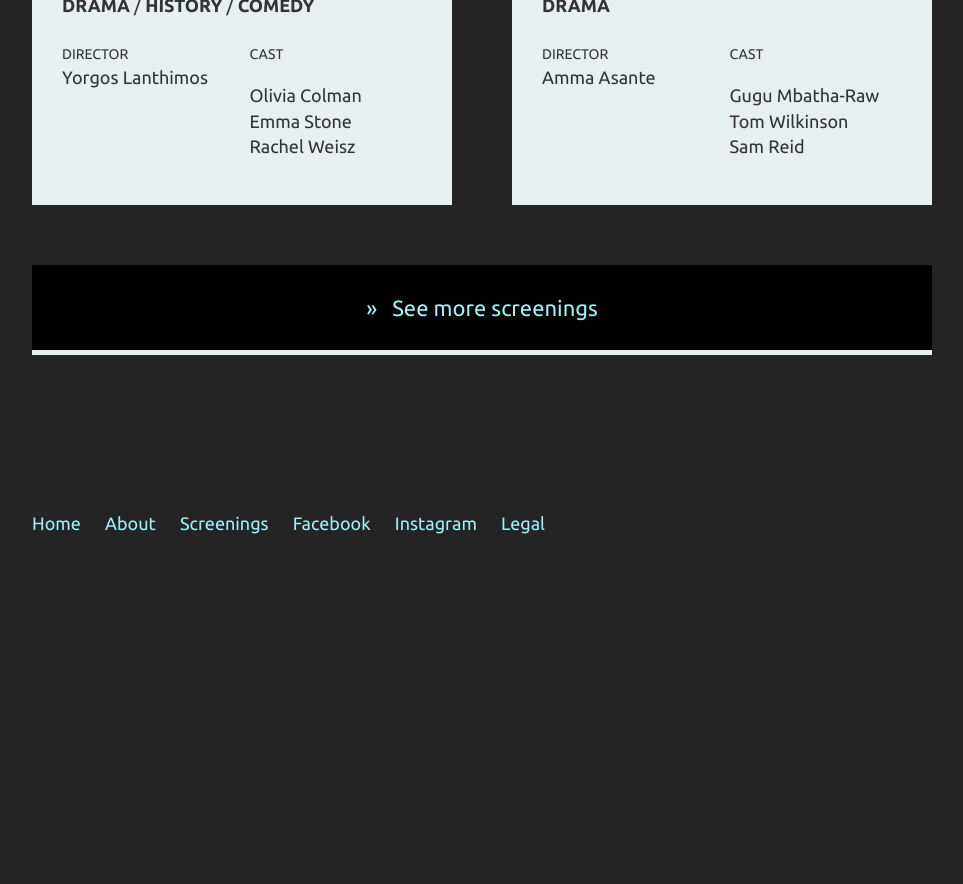
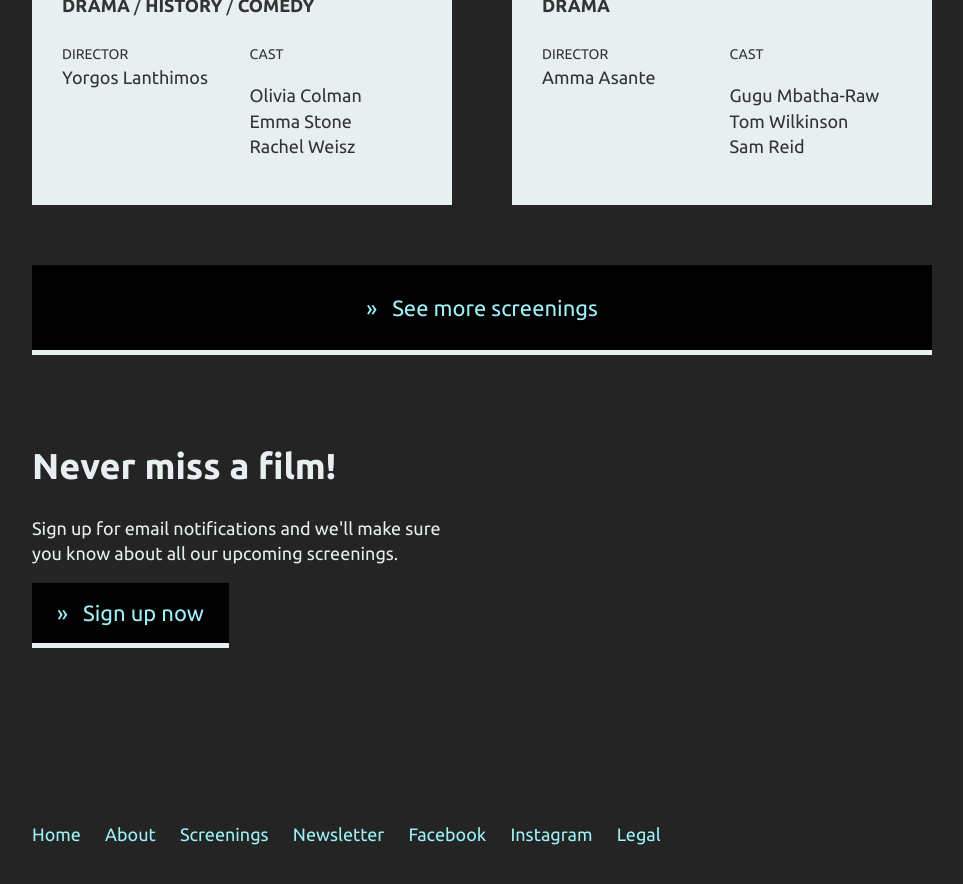
Before and after one commit to stringlytyped/filmsoc, a Jekyll site: the page built from index.html, in a window 1280 px wide and 900 px high, scrolled down 1923 px. Shown: the top 884 px of the window, without its empty margins (158-1121 px from the left). Built offline with Jekyll 4.4.1, drawn with Linux system fonts in a browser that asks for light colours; before the commit the page ends 2512 px from its top, so only the background shows below that.

Commit message:
Add links to newsletter signup page

```diff
--- a/_layouts/common.html
+++ b/_layouts/common.html
@@ -30,6 +30,7 @@
             <li><a href="/">Home</a></li>
             <li><a href="/about">About</a></li>
             <li><a href="/screenings">Screenings</a></li>
+            <li><a href="/registration/new">Newsletter</a></li>
             <li><a href="https://www.facebook.com/surreyfilmsoc/" target="_blank">Facebook</a></li>
             <li><a href="https://www.instagram.com/surreyfilmsoc/" target="_blank">Instagram</a></li>
             <li><a href="/legal">Legal</a></li>
--- a/index.html
+++ b/index.html
@@ -74,4 +74,10 @@ title: "FilmSoc: University of Surrey Film Society"
   <div class="home-films_more">
     <a class="button -large -fill" href="/screenings">See more screenings</a>
   </div>
+
+  <div>
+    <h2>Never miss a film!</h2>
+    <p>Sign up for email notifications and we'll make sure you know about all our upcoming screenings.</p>
+    <p><a class="button" href="/registration/new">Sign up now</a></p>
+  </div>
 </section>
--- a/registration/new.html
+++ b/registration/new.html
@@ -2,6 +2,10 @@
 layout: default
 title: Newsletter Signup
 ---
+<div class="page-intro">
+  <p>Fill in the short form below and we'll notify you of upcoming screenings and events!</p>
+</div>
+
 <div class="narrow-content" data-controller="newsletter">
   <form name="newsletter" method="POST" data-netlify="true">
     <label>First name: <input type="text" name="fname" placeholder="Jill" data-action="blur->newsletter#validate" data-target="newsletter.fname"></label>
--- a/screenings.html
+++ b/screenings.html
@@ -42,4 +42,10 @@ permalink: /screenings/
       </article>
     {% endif %}
   {% endfor %}
+
+  <div>
+    <h2>Never miss a film!</h2>
+    <p>Sign up for email notifications and we'll make sure you know about all our upcoming screenings.</p>
+    <p><a class="button" href="/registration/new">Sign up now</a></p>
   </div>
+</div>
```
Lines whose indentation alone changed are shown as unchanged.
